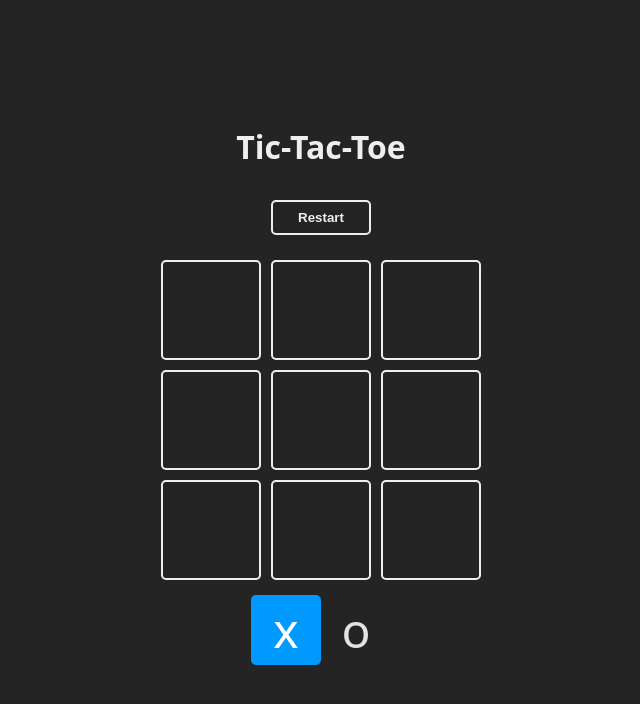
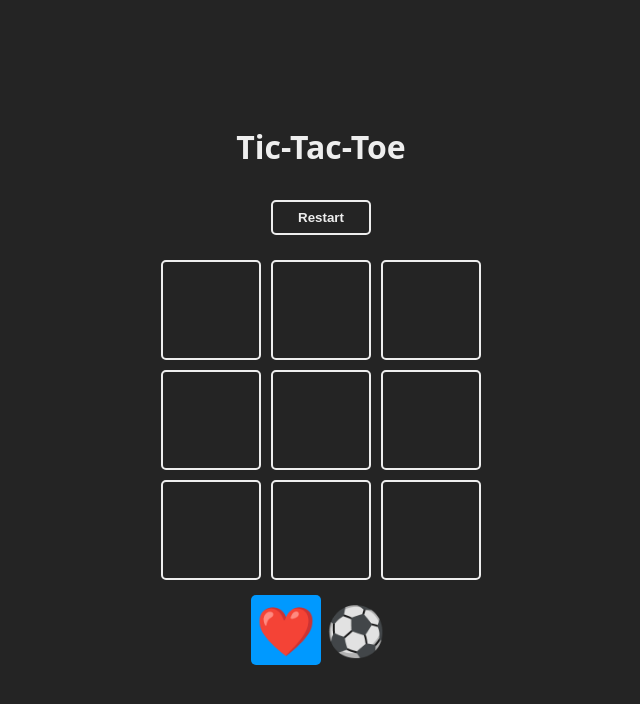
Before and after one commit to felipe16484/react-learning, a React (Vite) app in the folder curso-midudev/jsx_usage/02-triqui/: page / in a window 1280 px wide. Shown: the top 704 px of the page, without its empty margins (319-959 px from the left). Built offline with nearby package versions, Linux system fonts and the light colour scheme.

Commit message:
Lil update

```diff
--- a/curso-midudev/jsx_usage/02-triqui/src/App.jsx
+++ b/curso-midudev/jsx_usage/02-triqui/src/App.jsx
@@ -25,6 +25,10 @@
     setBoard(newBoard)
     // Cambiamos el turno.
     const newTurn = turn === TURNS.X ? TURNS.O : TURNS.X
+
+    // Guardar la partida
+
+
     setTurn(newTurn)
     // Revisar si hay ganador.
     const newWinner = checkWinner(newBoard)
--- a/curso-midudev/jsx_usage/02-triqui/src/constants.js
+++ b/curso-midudev/jsx_usage/02-triqui/src/constants.js
@@ -1,6 +1,6 @@
 export const TURNS = {
-    X:'x',
-    O:'o'
+    X:'❤️',
+    O:'⚽'
   }
 
 export const WINNER_COMBOS = [
```
Also changed, not shown: 1 other file (tests, documents, lock files or other folders).
